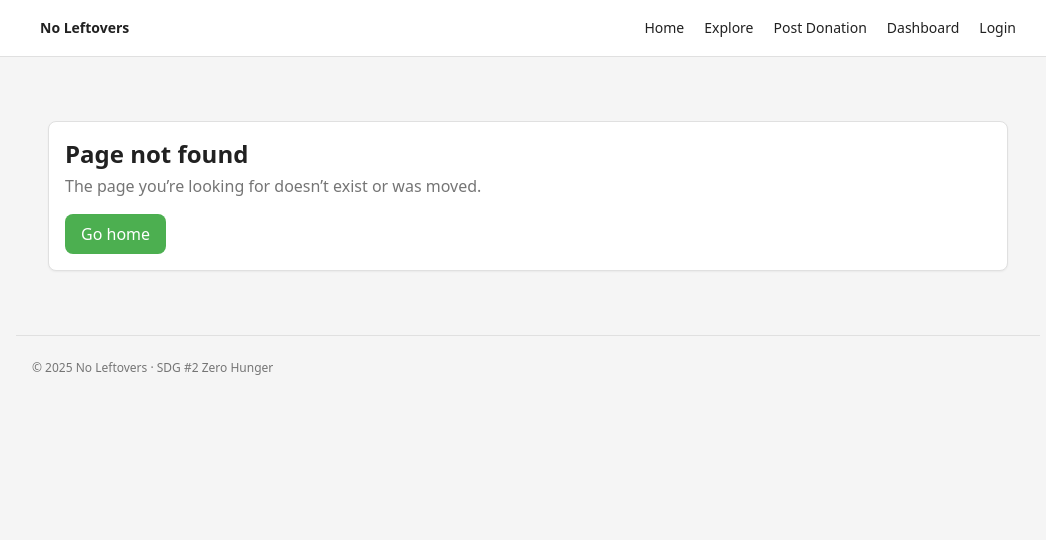
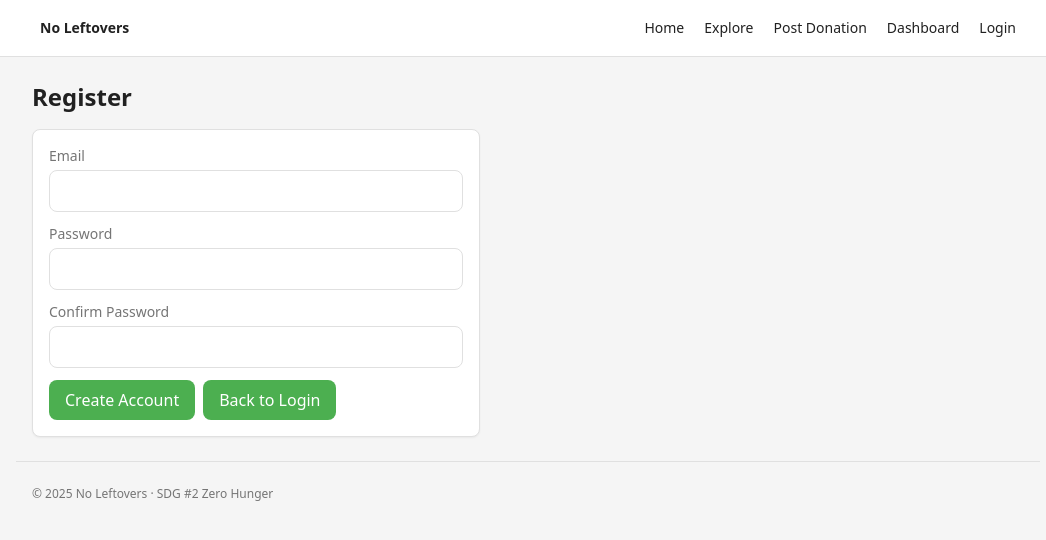
Before and after one commit to AhmedYasser-gu/DIT257-Agile-software-project-management, a Next.js app in the folder frontend/: page /register in a window 1280 px wide. Before the commit this address had no page. Shown: the top 540 px of the page, without its empty margins (112-1158 px from the left). Built offline with nearby package versions, Linux system fonts and the light colour scheme.

Commit message:
small stuff
register page, some buttons

```diff
--- a/frontend/src/app/login/page.tsx
+++ b/frontend/src/app/login/page.tsx
@@ -1,4 +1,5 @@
 import Input from "@/components/Input/Input";
+import Link from "next/link";
 
 export default function Login() {
   return (
@@ -7,7 +8,10 @@ export default function Login() {
       <form className="card grid gap-3">
         <Input label="Email" type="email" />
         <Input label="Password" type="password" />
-        <button type="button" className="btn-primary w-fit">Sign in</button>
+        <div className="flex gap-2">
+          <button type="button" className="btn-primary w-fit">Sign in</button>
+          <Link className="btn-primary" href="/register">Register</Link>
+        </div>
       </form>
     </section>
   );
--- a/frontend/src/app/page.tsx
+++ b/frontend/src/app/page.tsx
@@ -12,6 +12,7 @@ export default function Home() {
         <div className="mt-4 flex gap-3">
           <Link className="btn-primary" href="/explore">Explore</Link>
           <Link className="btn-outline" href="/donate">Post Donation</Link>
+          <Link className="btn-outline" href="/login">Login to account</Link>
         </div>
       </div>
     </section>
--- /dev/null
+++ b/frontend/src/app/register/page.tsx
@@ -0,0 +1,23 @@
+import Input from "@/components/Input/Input";
+import Link from "next/link";
+
+export default function Register() {
+  return (
+    <section className="grid gap-4 max-w-md">
+      <h2 className="text-2xl font-semibold">Register</h2>
+      <form className="card grid gap-3">
+        <Input label="Email" type="email" />
+        <Input label="Password" type="password" />
+        <Input label="Confirm Password" type="password" />
+        <div className="flex gap-2">
+          <button type="button" className="btn-primary w-fit">
+            Create Account
+          </button>
+          <Link className="btn-primary" href="/login">
+            Back to Login
+          </Link>
+        </div>
+      </form>
+    </section>
+  );
+}
```
